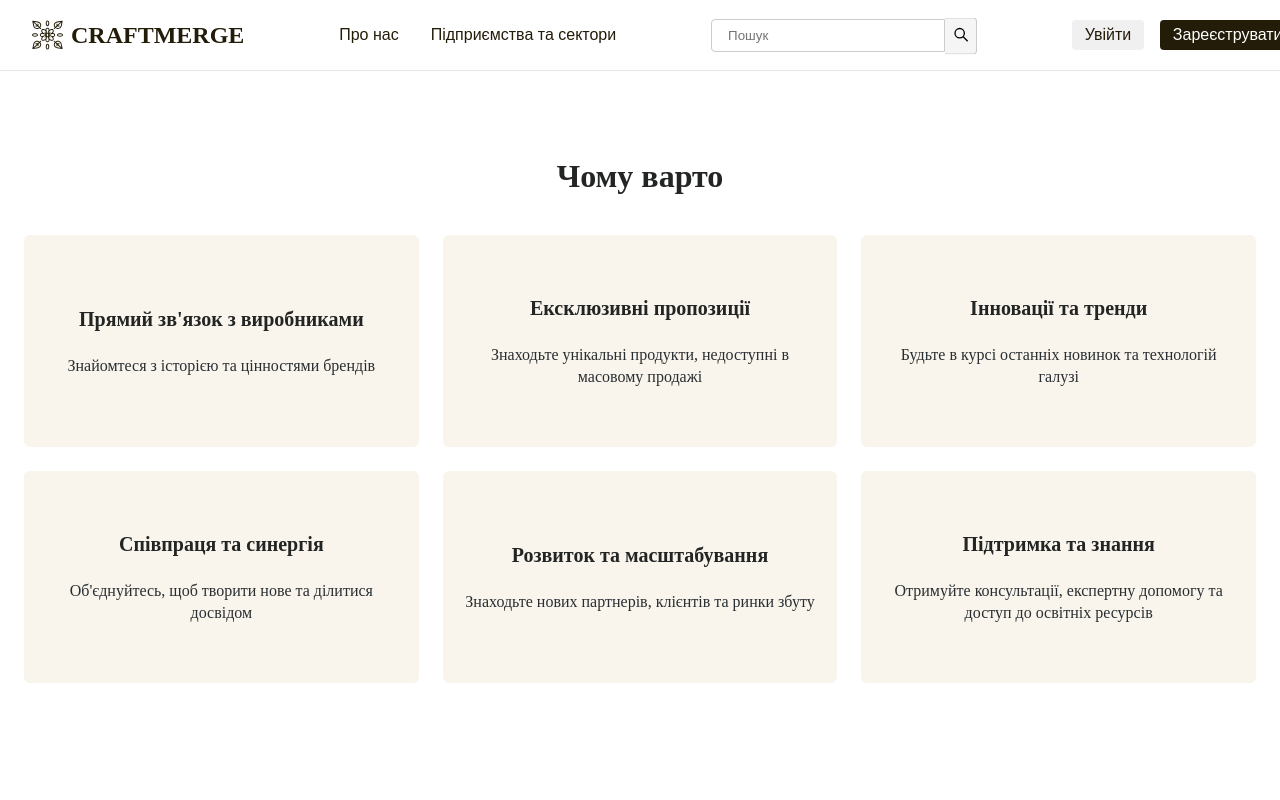
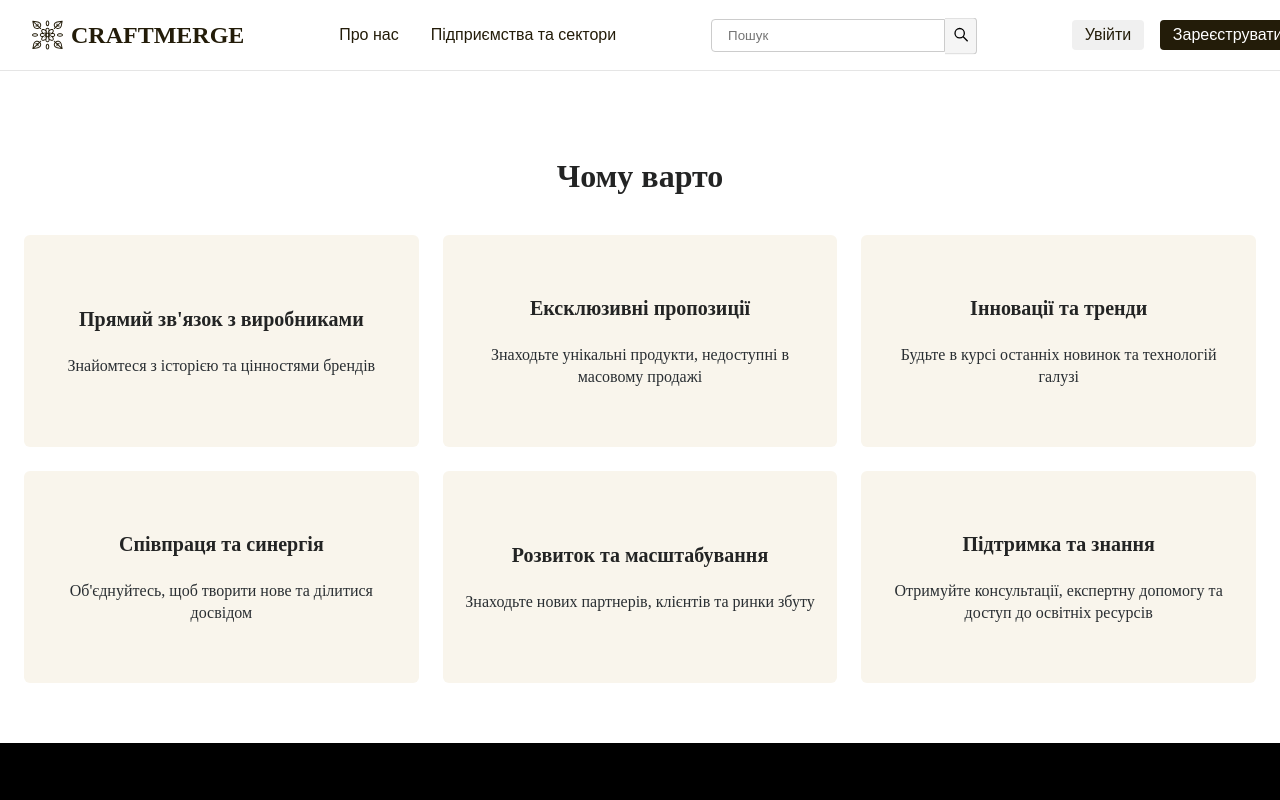
Before and after one commit to Project-Stage-Academy/UA-4252-Python-FS, a React app in the folder frontend/: page / in a window 1280 px wide. Shown: the top 800 px of the page. Built offline with nearby package versions, Linux system fonts and the light colour scheme; the HTML template or start-up script is replaced by a standard one.

Commit message:
fix WhyWorth: add lazy-load, restore app-container class

```diff
--- a/frontend/src/App.css
+++ b/frontend/src/App.css
@@ -1,16 +1,21 @@
+:root {
+  --bg-color: #FFFFFF;
+}
+
 .logo {
   height: 6em;
   padding: 1.5em;
   will-change: filter;
   transition: filter 300ms;
 }
+
 .logo:hover {
   filter: drop-shadow(0 0 2em #646cffaa);
 }
+
 .logo.react:hover {
   filter: drop-shadow(0 0 2em #61dafbaa);
 }
-
 
 @keyframes logo-spin {
   from {
@@ -21,45 +26,38 @@
   }
 }
 
-
 @media (prefers-reduced-motion: no-preference) {
   a:nth-of-type(2) .logo {
     animation: logo-spin infinite 20s linear;
   }
 }
 
-
 .card {
   padding: 2em;
 }
-
 
 .read-the-docs {
   color: #888;
 }
 
-
 html, body {
   height: 100%;
   margin: 0;
   padding: 0;
+  background-color: var(--bg-color);
 }
-
 
 #root {
   display: flex;
   flex-direction: column;
   min-height: 100vh;
-  background-color: #FFFFFF;
 }
-
 
 .app-container {
   display: flex;
   flex-direction: column;
   flex-grow: 1;
 }
-
 
 .content {
   flex: 1;
@@ -70,7 +68,6 @@ html, body {
   text-align: center;
 }
 
-
 footer {
   width: 100%;
   margin-top: auto;
--- a/frontend/src/App.tsx
+++ b/frontend/src/App.tsx
@@ -1,27 +1,28 @@
+import { Suspense, lazy } from "react";
 import { BrowserRouter as Router, Routes, Route } from "react-router-dom";
 import { routes } from "./routes";
 import Footer from "./components/Footer/Footer";
 import Header from "./components/Header/Header";
-import WhyWorthGrid from "./components/WhyWorthGrid/WhyWorthGrid";
-import './components/Header/Header.scss';
-import "./App.css";
+
+const WhyWorthGrid = lazy(() => import("./components/WhyWorthGrid/WhyWorthGrid"));
 
 function App() {
   return (
     <Router>
-      <div>
-
+      <div className="app-container">
         <Header />
 
-        <WhyWorthGrid />
-
-        <div className="content">
+        <main className="content">
           <Routes>
-            {routes.map((r, index) => (
-              <Route key={index} path={r.path} element={r.element} />
+            {routes.map(({ path, element }) => (
+              <Route key={path} path={path} element={element} />
             ))}
           </Routes>
-        </div>
+
+          <Suspense fallback={null}>
+            <WhyWorthGrid />
+          </Suspense>
+        </main>
 
         <Footer />
       </div>
```
